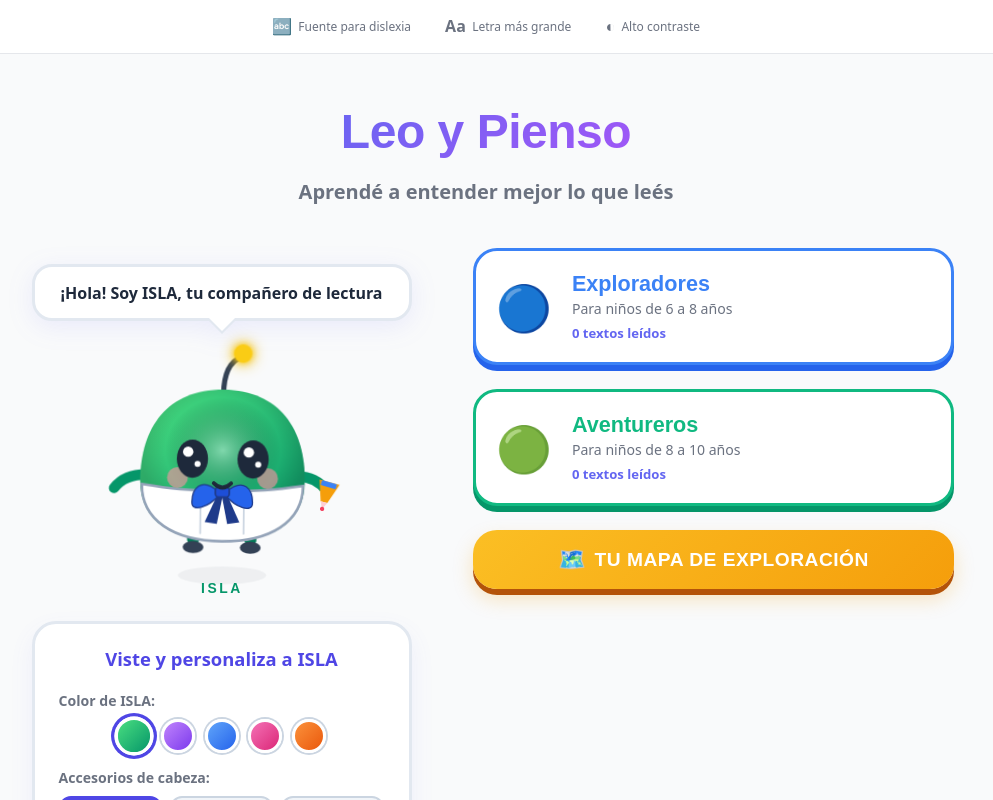
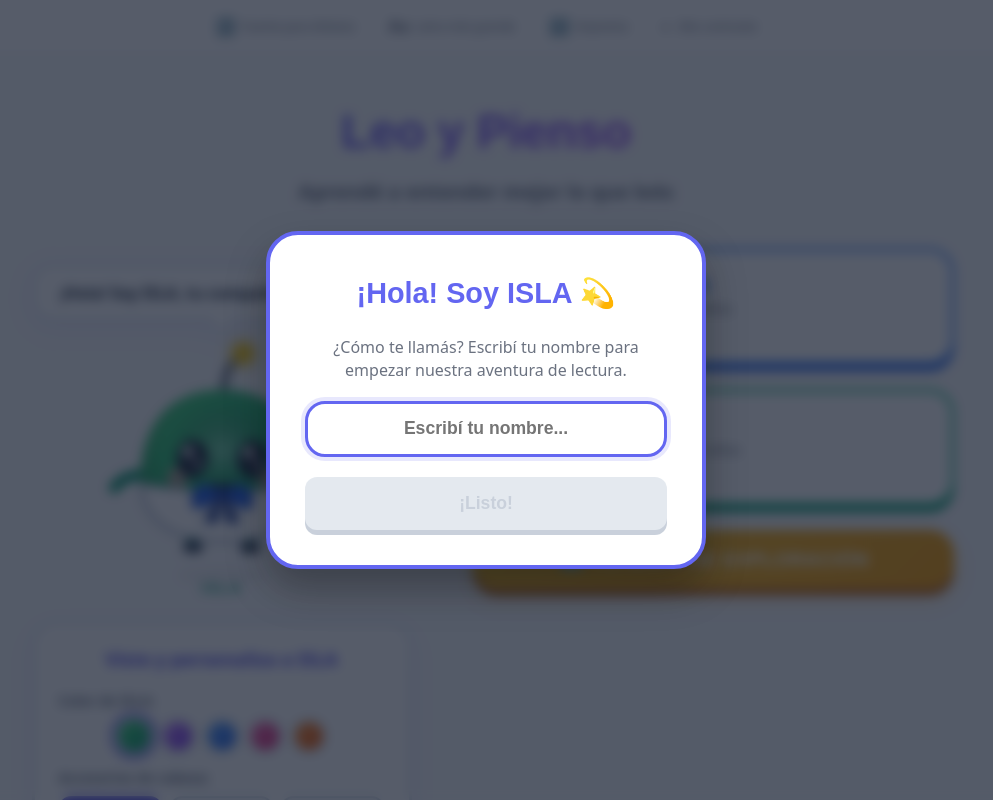
Before and after one commit to theislandlab-ai/LeoyPienso, a React (Vite) app: page / in a window 1280 px wide. Shown: the top 800 px of the page, without its empty margins (154-1147 px from the left). Built offline with nearby package versions, Linux system fonts and the light colour scheme.

Commit message:
feat: implementar persistencia de estrategias, modal de nombre del nino, accesibilidad letra imprenta, letra grande en html, y recomendaciones pedagogicas adaptativas

```diff
--- a/src/components/BarraAccesibilidad.jsx
+++ b/src/components/BarraAccesibilidad.jsx
@@ -6,18 +6,27 @@ export default function BarraAccesibilidad() {
   const [dislexia, setDislexia] = useState(false)
   const [letraGrande, setLetraGrande] = useState(false)
   const [altoContraste, setAltoContraste] = useState(false)
+  const [imprenta, setImprenta] = useState(false)
 
+  // Aplicar fuente de dislexia
   useEffect(() => {
     document.body.classList.toggle('fuente-dislexia', dislexia)
   }, [dislexia])
 
+  // Aplicar letra grande al elemento html raíz para escalar las unidades rem
   useEffect(() => {
-    document.body.classList.toggle('letra-grande', letraGrande)
+    document.documentElement.classList.toggle('letra-grande', letraGrande)
   }, [letraGrande])
 
+  // Aplicar alto contraste
   useEffect(() => {
     document.body.classList.toggle('alto-contraste', altoContraste)
   }, [altoContraste])
+
+  // Aplicar letra imprenta (mayúscula)
+  useEffect(() => {
+    document.body.classList.toggle('letra-imprenta', imprenta)
+  }, [imprenta])
 
   return (
     <nav className="barra-accesibilidad" aria-label="Opciones de accesibilidad">
@@ -40,6 +49,15 @@ export default function BarraAccesibilidad() {
         <span className="btn-label">{i18n.accesibilidad.letra_grande}</span>
       </button>
       <button
+        className={`accesibilidad-btn ${imprenta ? 'activo' : ''}`}
+        onClick={() => setImprenta(prev => !prev)}
+        title="Letra Imprenta Mayúscula"
+        aria-pressed={imprenta}
+      >
+        <span className="btn-icon">🔠</span>
+        <span className="btn-label">Imprenta</span>
+      </button>
+      <button
         className={`accesibilidad-btn ${altoContraste ? 'activo' : ''}`}
         onClick={() => setAltoContraste(prev => !prev)}
         title={i18n.accesibilidad.alto_contraste}
--- a/src/components/PantallaInicio.css
+++ b/src/components/PantallaInicio.css
@@ -189,3 +189,115 @@
     max-width: 420px;
   }
 }
+
+/* Botón para editar el nombre del niño */
+.btn-editar-nombre {
+  background: transparent;
+  border: none;
+  font-size: 0.95rem;
+  margin-left: 0.5rem;
+  cursor: pointer;
+  transition: transform 0.2s;
+  padding: 0.2rem;
+  display: inline-flex;
+  align-items: center;
+  justify-content: center;
+}
+
+.btn-editar-nombre:hover {
+  transform: scale(1.2) rotate(15deg);
+}
+
+/* Modal para ingresar el nombre del niño */
+.nombre-modal-overlay {
+  position: fixed;
+  top: 0;
+  left: 0;
+  width: 100%;
+  height: 100%;
+  background: rgba(15, 23, 42, 0.7);
+  backdrop-filter: blur(6px);
+  z-index: 1000;
+  display: flex;
+  justify-content: center;
+  align-items: center;
+  padding: 1rem;
+}
+
+.nombre-modal-content {
+  background: #ffffff;
+  width: 100%;
+  max-width: 440px;
+  border-radius: 32px;
+  border: 4px solid #6366f1;
+  padding: 2.2rem;
+  box-shadow: 0 20px 40px rgba(0,0,0,0.3);
+  text-align: center;
+  display: flex;
+  flex-direction: column;
+  gap: 1.25rem;
+}
+
+.nombre-modal-title {
+  font-family: 'Fredoka', cursive, sans-serif;
+  font-size: 1.8rem;
+  color: #6366f1;
+  font-weight: 800;
+}
+
+.nombre-modal-desc {
+  font-size: 1rem;
+  font-weight: 500;
+  color: var(--color-text-light, #6b7280);
+  line-height: 1.4;
+}
+
+.nombre-input {
+  width: 100%;
+  padding: 0.9rem 1.25rem;
+  border-radius: 20px;
+  border: 3px solid #cbd5e1;
+  font-family: 'Outfit', sans-serif;
+  font-size: 1.1rem;
+  font-weight: 600;
+  color: #1e293b;
+  outline: none;
+  transition: border-color 0.2s, box-shadow 0.2s;
+  text-align: center;
+}
+
+.nombre-input:focus {
+  border-color: #6366f1;
+  box-shadow: 0 0 0 4px rgba(99, 102, 241, 0.15);
+}
+
+.btn-guardar-nombre {
+  width: 100%;
+  padding: 0.9rem;
+  border-radius: 20px;
+  font-family: 'Fredoka', cursive, sans-serif;
+  font-size: 1.15rem;
+  font-weight: 800;
+  background: #6366f1;
+  color: #ffffff;
+  border: none;
+  box-shadow: 0 5px 0px #4f46e5;
+  transition: all 0.15s;
+}
+
+.btn-guardar-nombre:hover:not(:disabled) {
+  transform: translateY(-2px);
+  box-shadow: 0 7px 0px #4f46e5;
+}
+
+.btn-guardar-nombre:active:not(:disabled) {
+  transform: translateY(3px);
+  box-shadow: 0 2px 0px #4f46e5;
+}
+
+.btn-guardar-nombre:disabled {
+  background: #cbd5e1;
+  box-shadow: 0 5px 0px #94a3b8;
+  color: #94a3b8;
+  cursor: not-allowed;
+}
--- a/src/components/PantallaInicio.jsx
+++ b/src/components/PantallaInicio.jsx
@@ -1,3 +1,4 @@
+import { useState } from 'react'
 import { useSesion } from '../context/SesionContext'
 import Compannero from './Compannero'
 import { useProgreso } from '../hooks/useProgreso'
@@ -8,16 +9,44 @@ export default function PantallaInicio() {
   const { irASeleccion, setNivel, irAMapa } = useSesion()
   const { contarNivel } = useProgreso()
 
+  // --- ESTADO DEL NOMBRE DEL NIÑO ---
+  const [nombreChild, setNombreChild] = useState(() => localStorage.getItem('isla-child-name') || '')
+  const [mostrarModal, setMostrarModal] = useState(() => !localStorage.getItem('isla-child-name'))
+  const [nombreInput, setNombreInput] = useState('')
+
   function elegirNivel(nivel) {
     setNivel(nivel)
     irASeleccion()
+  }
+
+  const guardarNombre = () => {
+    if (!nombreInput.trim()) return
+    const finalName = nombreInput.trim()
+    localStorage.setItem('isla-child-name', finalName)
+    setNombreChild(finalName)
+    setMostrarModal(false)
   }
 
   return (
     <div className="inicio animar-slide">
       <div className="inicio-header">
         <h1 className="inicio-titulo">{i18n.app.title}</h1>
-        <p className="inicio-subtitulo">{i18n.app.subtitle}</p>
+        <p className="inicio-subtitulo">
+          {nombreChild ? `¡Hola, ${nombreChild}! ` : ''}
+          {i18n.app.subtitle}
+          {nombreChild && (
+            <button
+              className="btn-editar-nombre"
+              onClick={() => {
+                setNombreInput(nombreChild)
+                setMostrarModal(true)
+              }}
+              title="Cambiar de nombre"
+            >
+              ✏️
+            </button>
+          )}
+        </p>
       </div>
 
       <div className="inicio-grid">
@@ -65,6 +94,34 @@ export default function PantallaInicio() {
           </button>
         </div>
       </div>
+
+      {mostrarModal && (
+        <div className="nombre-modal-overlay">
+          <div className="nombre-modal-content animar-entrada">
+            <h2 className="nombre-modal-title">¡Hola! Soy ISLA 💫</h2>
+            <p className="nombre-modal-desc">¿Cómo te llamás? Escribí tu nombre para empezar nuestra aventura de lectura.</p>
+            <input
+              type="text"
+              className="nombre-input"
+              value={nombreInput}
+              onChange={(e) => setNombreInput(e.target.value)}
+              placeholder="Escribí tu nombre..."
+              maxLength={20}
+              onKeyDown={(e) => {
+                if (e.key === 'Enter') guardarNombre()
+              }}
+              autoFocus
+            />
+            <button
+              className="btn-primario btn-guardar-nombre"
+              onClick={guardarNombre}
+              disabled={!nombreInput.trim()}
+            >
+              ¡Listo!
+            </button>
+          </div>
+        </div>
+      )}
     </div>
   )
 }
--- a/src/components/PantallaReflexion.jsx
+++ b/src/components/PantallaReflexion.jsx
@@ -2,6 +2,8 @@ import { useSesion } from '../context/SesionContext'
 import Compannero from './Compannero'
 import i18n from '../i18n/es'
 import './PantallaReflexion.css'
+
+import { useProgreso } from '../hooks/useProgreso'
 
 const OPCIONES = [
   { id: 'releer', emoji: '📖', label: i18n.reflexion.opciones.releer },
@@ -11,10 +13,14 @@ const OPCIONES = [
 ]
 
 export default function PantallaReflexion() {
-  const { estrategias, registrarEstrategia, irAMapa, irAInicio } = useSesion()
+  const { texto, puntaje, estimacion, estrategias, registrarEstrategia, irAMapa, irAInicio } = useSesion()
+  const { registrarLectura } = useProgreso()
 
   function agregarEstrategia(id) {
+    if (estrategias.includes(id)) return
+    const updated = [...estrategias, id]
     registrarEstrategia(id)
+    registrarLectura(texto?.id, puntaje, estimacion, updated)
   }
 
   return (
--- a/src/context/SesionContext.jsx
+++ b/src/context/SesionContext.jsx
@@ -24,6 +24,7 @@ export function SesionProvider({ children }) {
   const [estimacion, setEstimacion] = useState(null)
   const [puntaje, setPuntaje] = useState(null)
   const [estrategias, setEstrategias] = useState([])
+  const [semaforoRespuestas, setSemaforoRespuestas] = useState([])
 
   const iniciarSesion = useCallback((nivelSeleccionado, textoSeleccionado) => {
     setNivel(nivelSeleccionado)
@@ -34,6 +35,7 @@ export function SesionProvider({ children }) {
     setEstimacion(null)
     setPuntaje(null)
     setEstrategias([])
+    setSemaforoRespuestas([])
     setPantalla(PANTALLAS.PREDICCION)
   }, [])
 
@@ -52,7 +54,10 @@ export function SesionProvider({ children }) {
     setEnPausa(true)
   }, [])
 
-  const responderPausa = useCallback(() => {
+  const responderPausa = useCallback((respuesta) => {
+    if (respuesta && typeof respuesta === 'string') {
+      setSemaforoRespuestas(prev => [...prev, respuesta])
+    }
     setEnPausa(false)
     avanzarSegmento()
   }, [avanzarSegmento])
@@ -106,6 +111,7 @@ export function SesionProvider({ children }) {
     setEstimacion(null)
     setPuntaje(null)
     setEstrategias([])
+    setSemaforoRespuestas([])
   }, [])
 
   const irALectura = useCallback(() => {
@@ -128,6 +134,7 @@ export function SesionProvider({ children }) {
         estimacion,
         puntaje,
         estrategias,
+        semaforoRespuestas,
         PANTALLAS,
         iniciarSesion,
         avanzarSegmento,
--- a/src/index.css
+++ b/src/index.css
@@ -1,3 +1,16 @@
+@font-face {
+  font-family: 'OpenDyslexic';
+  src: url('https://cdn.jsdelivr.net/npm/opendyslexic@1.0.3/dist/woff2/OpenDyslexic-Regular.woff2') format('woff2');
+  font-weight: normal;
+  font-style: normal;
+}
+@font-face {
+  font-family: 'OpenDyslexic';
+  src: url('https://cdn.jsdelivr.net/npm/opendyslexic@1.0.3/dist/woff2/OpenDyslexic-Bold.woff2') format('woff2');
+  font-weight: bold;
+  font-style: normal;
+}
+
 :root {
   --color-primary: #4F46E5;
   --color-primary-light: #818CF8;
@@ -58,20 +71,67 @@ button:focus-visible {
   outline-offset: 2px;
 }
 
-.letra-grande {
-  font-size: 1.25rem;
+html.letra-grande {
+  font-size: 20px !important;
 }
 
-.alto-contraste {
+body.letra-imprenta,
+body.letra-imprenta button,
+body.letra-imprenta input,
+body.letra-imprenta p,
+body.letra-imprenta h1,
+body.letra-imprenta h2,
+body.letra-imprenta span,
+body.letra-imprenta div:not(.mascot-container):not(.speech-bubble-container):not(.magic-pencil):not(.blue-bow) {
+  text-transform: uppercase !important;
+}
+
+body.alto-contraste {
   --color-bg: #000000;
-  --color-surface: #1F2937;
-  --color-text: #FFFFFF;
-  --color-text-light: #D1D5DB;
-  --color-border: #4B5563;
+  --color-surface: #1e293b;
+  --color-text: #ffffff;
+  --color-text-light: #f1f5f9;
+  --color-border: #ffffff;
+}
+
+body.alto-contraste .nivel-card,
+body.alto-contraste .customizer-card,
+body.alto-contraste .speech-bubble,
+body.alto-contraste .nombre-modal-content,
+body.alto-contraste .resumen-card,
+body.alto-contraste .mapa-vacio,
+body.alto-contraste .caja-herramientas,
+body.alto-contraste .barra-accesibilidad {
+  background: #000000 !important;
+  color: #ffffff !important;
+  border-color: #ffffff !important;
+  box-shadow: none !important;
+}
+
+body.alto-contraste .nivel-info p,
+body.alto-contraste .nivel-progreso,
+body.alto-contraste .control-label,
+body.alto-contraste .brand-subtitle,
+body.alto-contraste .speech-bubble,
+body.alto-contraste .resumen-label,
+body.alto-contraste .btn-label {
+  color: #ffffff !important;
+}
+
+body.alto-contraste button:not(.btn-secundario) {
+  background: #111827 !important;
+  color: #ffffff !important;
+  border: 2px solid #ffffff !important;
+}
+
+body.alto-contraste button.btn-secundario {
+  background: #fbbf24 !important;
+  color: #000000 !important;
+  border: 2px solid #ffffff !important;
 }
 
 .fuente-dislexia {
-  font-family: var(--font-dislexia);
+  font-family: var(--font-dislexia) !important;
 }
 
 @keyframes fadeIn {
```
Also changed, not shown: src/components/PantallaResultados.jsx (+36 -6 lines).
